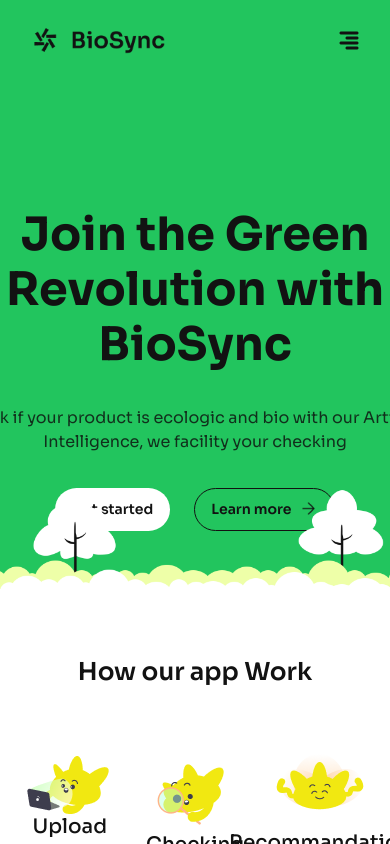
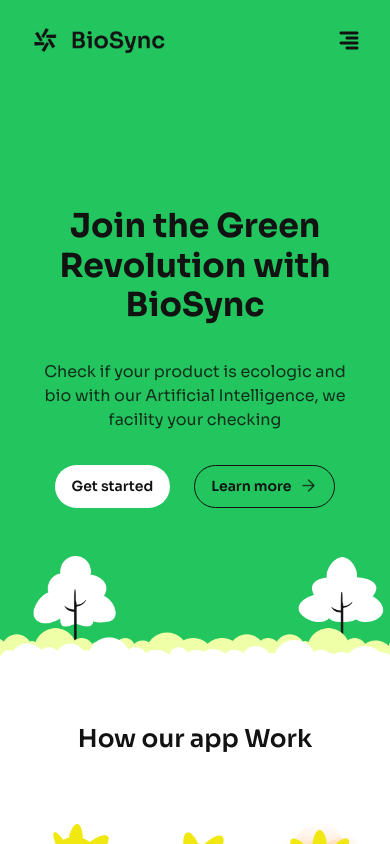
Before and after one commit to KiritoEM/bioSync, a Next.js app: page / in a window 390 px wide. Shown: the top 844 px of the page. Built offline with nearby package versions, Linux system fonts and the light colour scheme.

Commit message:
add responsive to hero

```diff
--- a/src/styles/sections/landing/landing-hero.scss
+++ b/src/styles/sections/landing/landing-hero.scss
@@ -7,6 +7,7 @@
     flex-direction: column;
     justify-content: center;
 
+
     .hero-container {
         display: flex;
         flex-direction: column;
@@ -14,17 +15,37 @@
         margin-top: 16vh;
         gap: 4vh;
 
+        @include screen(medium) {
+            gap: 2rem;
+        }
+
+        @include screen(small) {
+            @include container;
+        }
+
         h1 {
             font-size: 46px;
             font-weight: 700;
             color: $green02;
             text-align: center;
+
+            @include screen(medium) {
+                font-size: 40px;
+            }
+
+            @include screen(small) {
+                font-size: 33px;
+            }
         }
 
         p {
             color: $green03;
             width: 482px;
             text-align: center;
+
+            @include screen(small) {
+                width: 100%;
+            }
         }
 
         .buttons {
@@ -63,9 +84,21 @@
         width: 100%;
         margin-top: -5vh;
 
+        @include screen(medium) {
+            margin-top: -1rem;
+        }
+
+        @include screen(small) {
+            margin-top: 3rem;
+        }
+
         img {
             width: 100%;
             object-fit: cover;
+
+            @include screen(small) {
+                object-fit: contain;
+            }
         }
     }
 }
```
